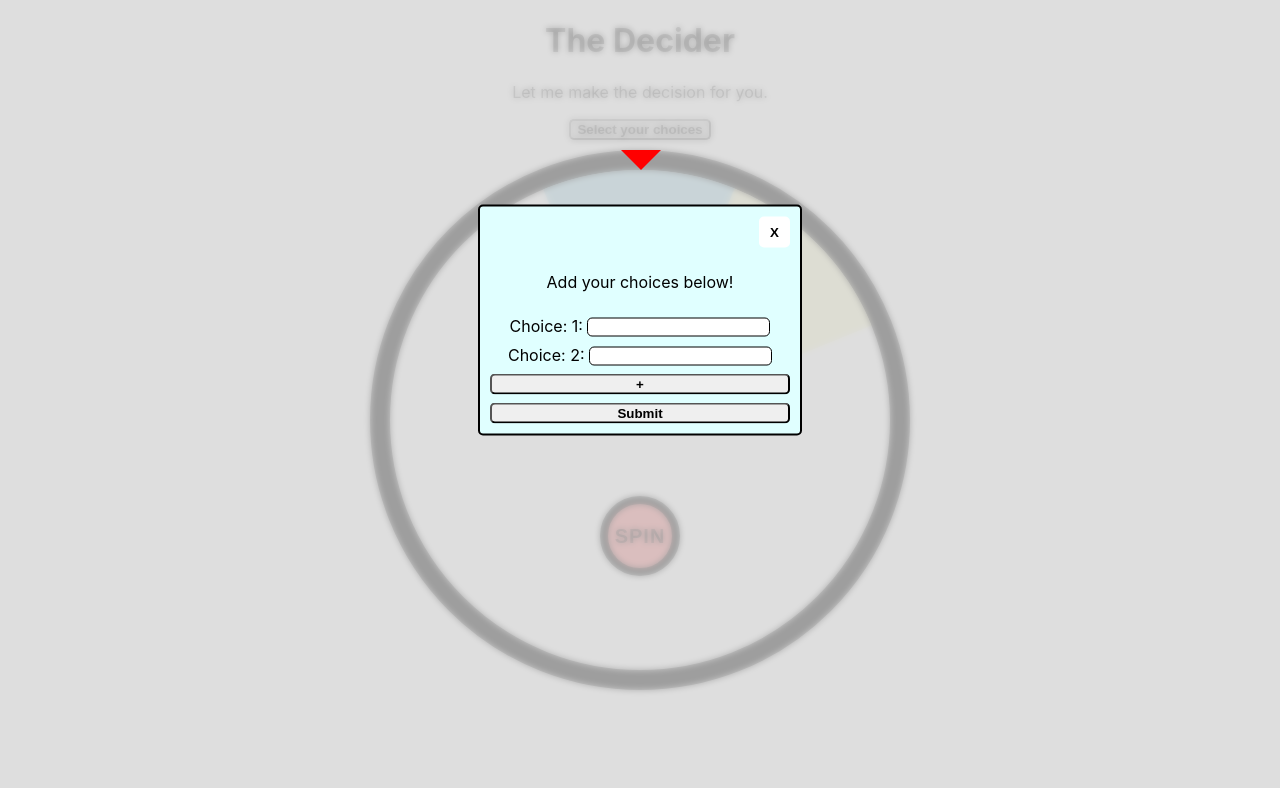
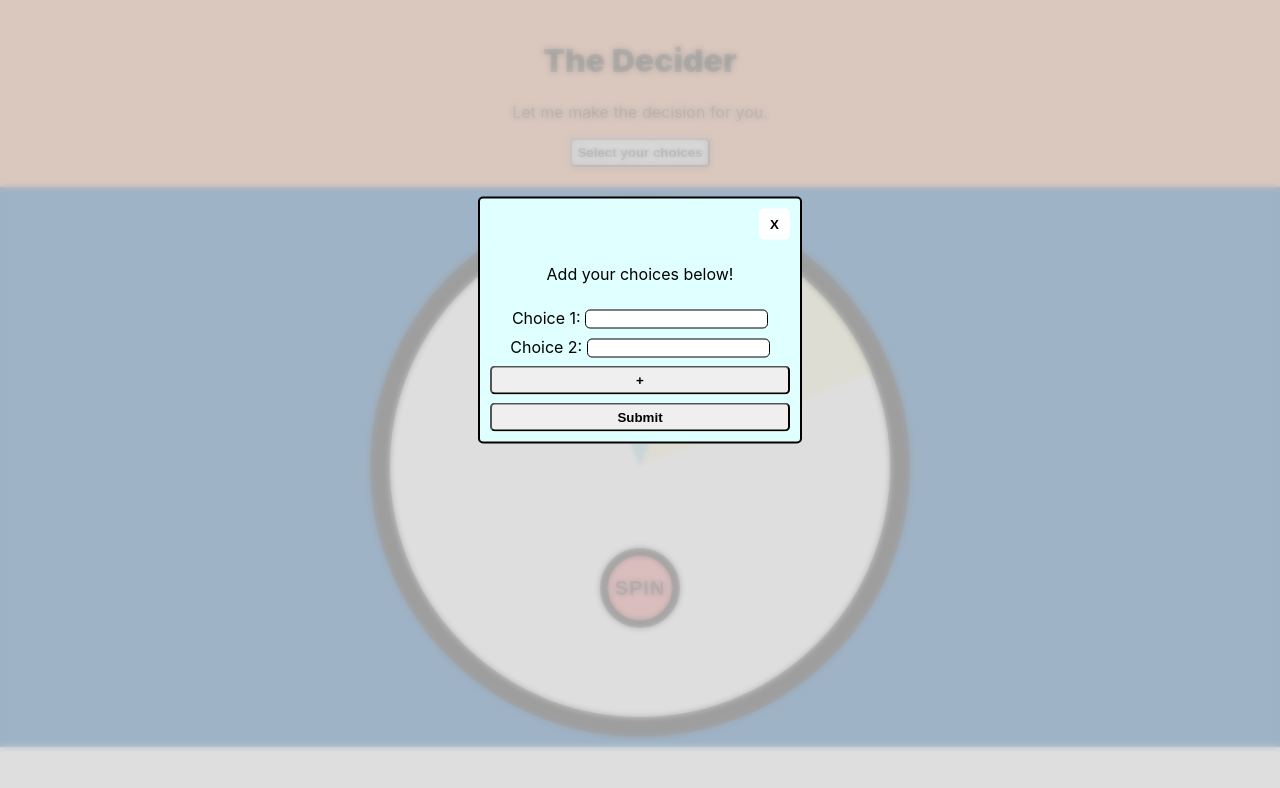
Before and after one commit to bryankeov/Decider-React, a React (Create React App) app: page / in a window 1280 px wide. Shown: the top 788 px of the page. Built offline with nearby package versions, Linux system fonts and the light colour scheme.

Commit message:
Finish Wheel and logic

```diff
--- a/src/App.css
+++ b/src/App.css
@@ -4,29 +4,7 @@
   flex-direction: column;
   align-items: center;
   justify-content: center;
+  background-color: #00539CFF;
+  height: 100%;
+  width: 100%;
 }
-
-
-.App-header {
-  background-color: #282c34;
-  min-height: 100vh;
-  display: flex;
-  flex-direction: column;
-  align-items: center;
-  justify-content: center;
-  font-size: calc(10px + 2vmin);
-  color: white;
-}
-
-.App-link {
-  color: #61dafb;
-}
-
-@keyframes App-logo-spin {
-  from {
-    transform: rotate(0deg);
-  }
-  to {
-    transform: rotate(360deg);
-  }
-}
--- a/src/App.js
+++ b/src/App.js
@@ -5,7 +5,7 @@ import Form from "./components/Form"
 import Wheel from "./components/Wheel"
 
 function App() {
-  const [choices, setChoices] = useState(["Choice: 1", "Choice: 2"])
+  const [choices, setChoices] = useState(["Choice 1", "Choice 2"])
 
   return (
     <div className="App">
--- a/src/components/Form.js
+++ b/src/components/Form.js
@@ -21,9 +21,12 @@ function Form(props) {
     let choicesArr = [];
     e.preventDefault();
 
-
     for(let i = 0; i < choiceInput.length; i++) {
-      choicesArr.push(choiceInput[i].value)
+      if(choiceInput[i].value) {
+        choicesArr.push(choiceInput[i].value)
+      } else {
+        choicesArr.push(`Choice ${i + 1}`)
+      }
     }
 
     setChoices(choicesArr);
@@ -47,7 +50,7 @@ function Form(props) {
         {choices.map((item, index) => {
           return (
             <label key={index + 1} className="choiceLabels">
-              {`${item}: `}
+              {`Choice ${index + 1}: `}
               <input type="text" className="choiceInput"></input>
             </label>
           );
--- /dev/null
+++ b/src/components/Header.css
@@ -0,0 +1,13 @@
+.header {
+  background-color: #EEA47FFF;
+  width: 96.8%;
+  padding: 20px;
+}
+
+h1 {
+  font-weight: 900;
+}
+
+button {
+  padding: 5px;
+}
--- a/src/components/Header.js
+++ b/src/components/Header.js
@@ -1,3 +1,5 @@
+import "./Header.css"
+
 function Header() {
   function openModal() {
     const modal = document.querySelector(".modal")
--- a/src/components/Wheel.css
+++ b/src/components/Wheel.css
@@ -11,7 +11,7 @@
 
 #spin {
   position: absolute;
-  top: 67%;
+  top: 73.5%;
   left: 50%;
   transform: translate(-50%, -50%);
   z-index: 1;
@@ -37,6 +37,7 @@
   overflow: hidden;
   transition: 5s;
   margin: 10px;
+  background-color: white;
 }
 
 .wheel-container div {
--- a/src/components/Wheel.js
+++ b/src/components/Wheel.js
@@ -5,11 +5,11 @@ function Wheel(props) {
 
   const wheelContainer = document.querySelector(".wheel-container");
   const spinBtn = document.getElementById('spin');
-  let num = Math.ceil(Math.random() * 1000);
+  let num = Math.ceil(Math.random() * 10000);
 
   function spinWheel() {
     wheelContainer.style.transform = "Rotate(" + num + "deg)";
-    num += Math.ceil(Math.random() * 1000);
+    num += Math.ceil(Math.random() * 10000);
   }
 
   return (
```
